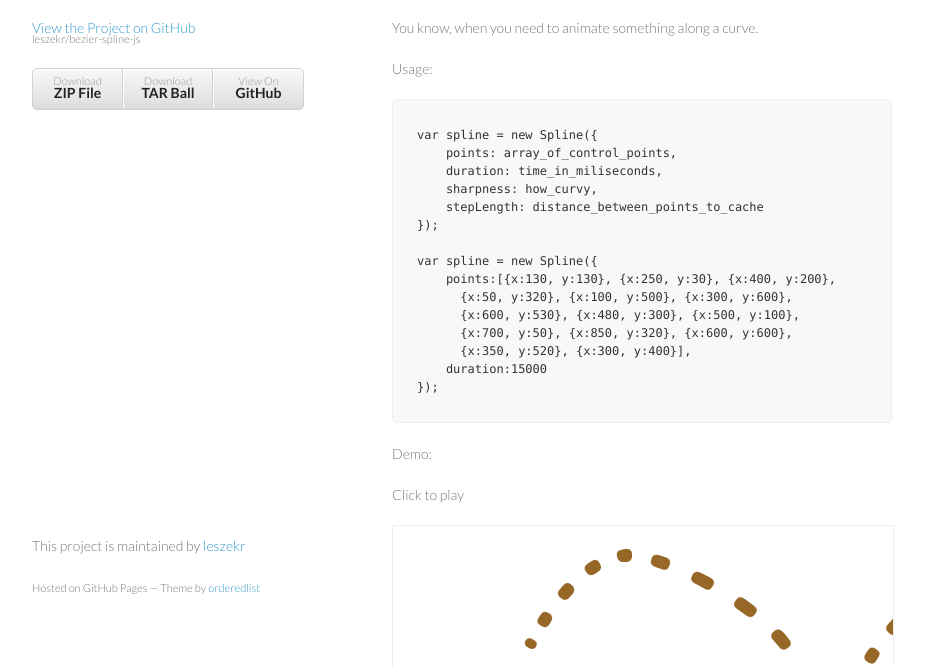
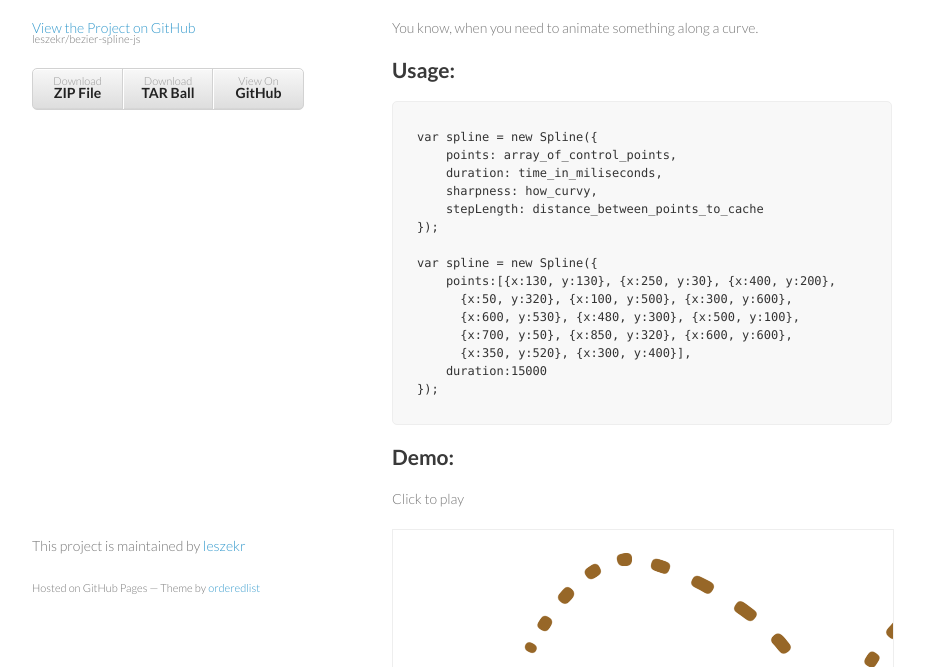
Before and after one commit to dowrow/bezier-spline-js, a plain HTML site: page index.html in a window 1280 px wide. Shown: the part 133-800 px from the top of the page, without its empty margins (178-1103 px from the left). Drawn offline with nearby package versions, Linux system fonts and the light colour scheme; a script that the page names is missing.

Commit message:
index.html change

```diff
--- a/index.html
+++ b/index.html
@@ -36,7 +36,7 @@
 
 <p>You know, when you need to animate something along a curve.</p>
 
-<p>Usage:</p>
+<h2>Usage:</h2>
 
 <pre><code>
 var spline = new Spline({
@@ -57,7 +57,7 @@ var spline = new Spline({
 
 </code></pre>
 
-<p>Demo:</p>
+<h2>Demo:</h2>
 <p>Click to play</p>
 <div class="demo">
 <div id="slider">
```
